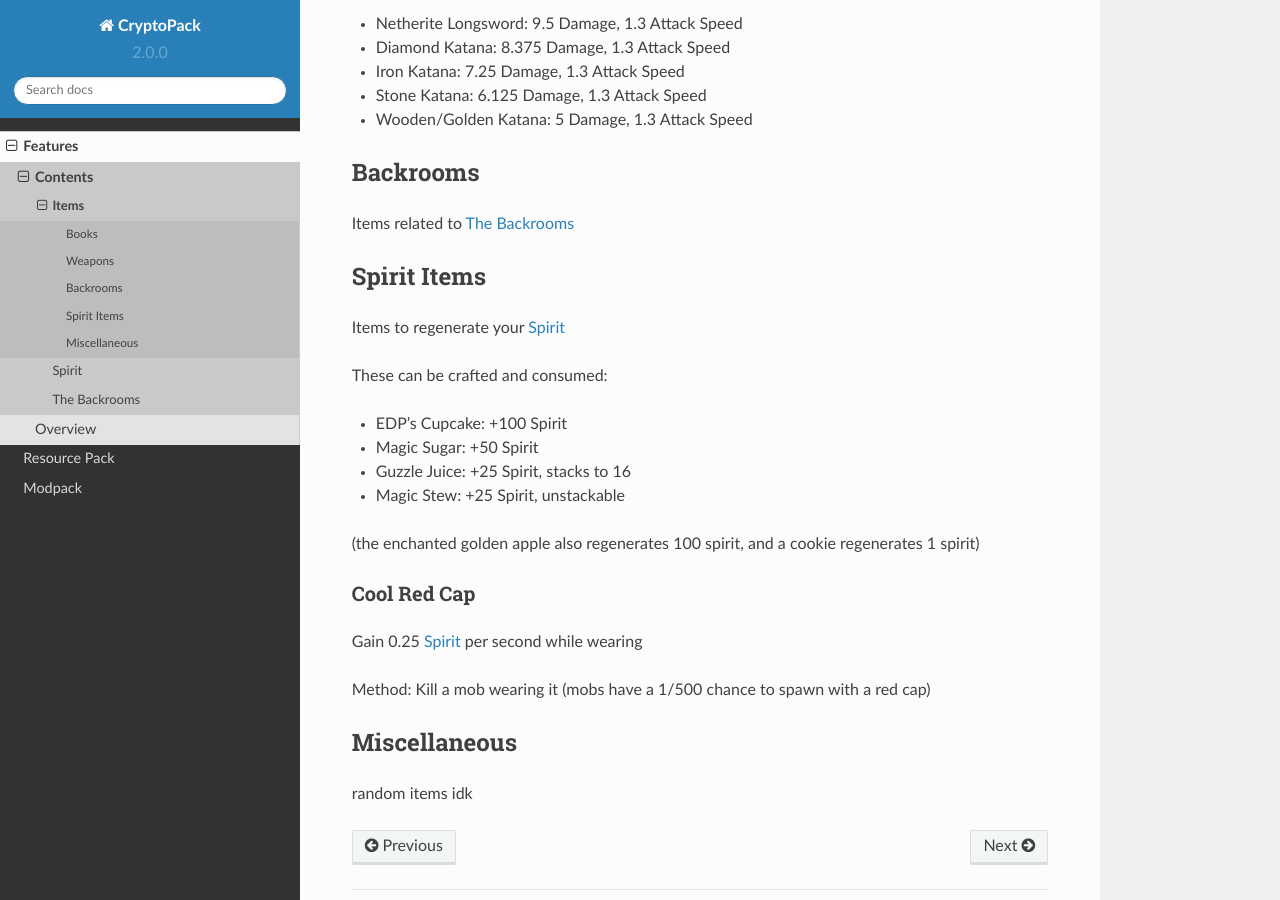
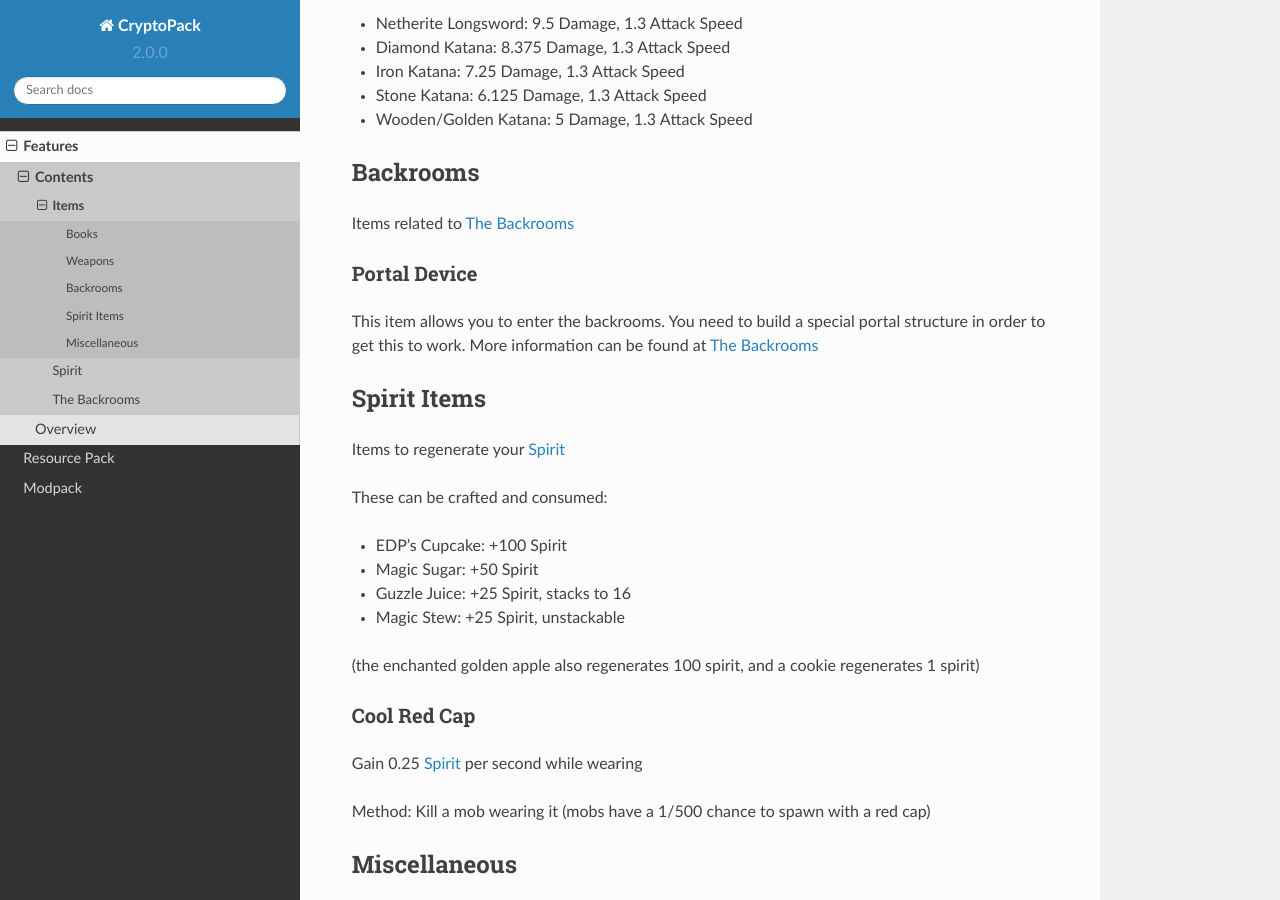
Before and after one commit to Shwabbaa/cryptopack-docs, a Sphinx documentation site: the page built from docs/source/features/items.rst, in a window 1280 px wide and 900 px high, scrolled down 5592 px. Built offline with Sphinx 7.4.7 and the Read the Docs theme 2.0.0, drawn with Linux system fonts in a browser that asks for light colours; pages that are not in the unit, such as notebooks, are missing from menus.

Commit message:
Update items.rst

```diff
--- a/docs/source/features/items.rst
+++ b/docs/source/features/items.rst
@@ -275,6 +275,10 @@ Backrooms
 ------------
 Items related to :doc:`backrooms`
 
+Portal Device
+""""""""""""""
+This item allows you to enter the backrooms. You need to build a special portal structure in order to get this to work. More information can be found at :doc:`backrooms`
+
 Spirit Items
 ------------
 Items to regenerate your :doc:`spirit`
```
